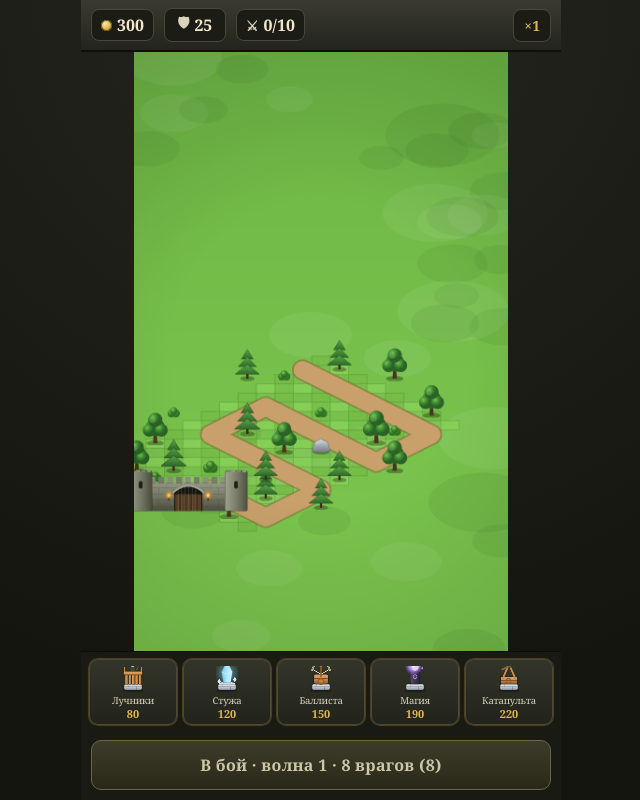
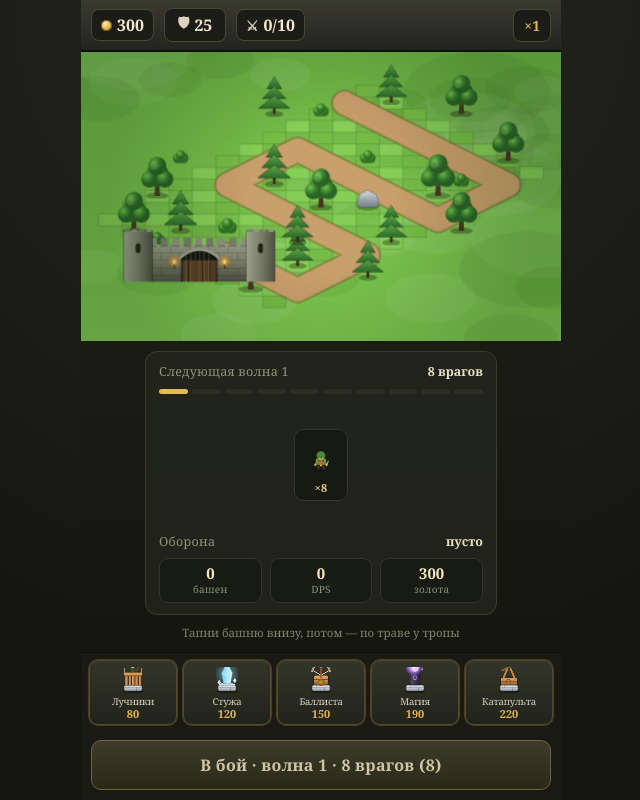
Before and after one commit to Kapitonych/ork-td, a plain HTML site: page index.html in a window 1280 px wide. Shown: the whole page, without its empty margins (319-959 px from the left). Drawn offline with Linux system fonts and the light colour scheme.

Commit message:
deploy 202611191952

```diff
--- a/index.html
+++ b/index.html
@@ -53,7 +53,7 @@
   /* ---------- поле ---------- */
   #fieldWrap{position:relative; flex:0 0 auto; display:block; overflow:hidden; min-height:140px;}
   #cv{
-    position:absolute; inset:0; display:block; width:100%; height:100%; object-fit:contain;
+    position:static; display:block; width:100%; height:auto;
     image-rendering:-webkit-optimize-contrast;
     touch-action:none;
   }
@@ -65,6 +65,30 @@
     line-height:1.35; opacity:0; transition:opacity .2s; pointer-events:none;
   }
   #toast.on{opacity:1;}
+  /* ---------- полоса под полем ---------- */
+  #mid{flex:1 1 auto; min-height:0; display:flex; flex-direction:column; align-items:center; justify-content:flex-start;
+       gap:10px; padding:10px 12px 10px; background:linear-gradient(#1a1c14,#15170f); overflow:hidden;}
+  #brief{flex:1 1 auto; width:100%; max-width:352px; min-height:0; display:flex; flex-direction:column;
+         background:rgba(38,40,30,.7); border:1px solid #3b3d2c; border-radius:12px; padding:11px 13px;}
+  .br-row{display:flex; justify-content:space-between; align-items:baseline; font-size:12.5px; color:#b9b8a4; margin-bottom:2px;}
+  .br-lbl{color:#8f9578; letter-spacing:.3px;}
+  .br-val{color:#e8e1c8; font-weight:bold;}
+  #waveTrack{display:flex; gap:4px; margin:7px 0 2px;}
+  #waveTrack i{flex:1; height:5px; border-radius:3px; background:#2c2e23;}
+  #waveTrack i.done{background:#6f8f3f;}
+  #waveTrack i.now{background:#e2b95c;}
+  #brIcons{flex:1 1 auto; display:flex; flex-wrap:wrap; align-content:center; justify-content:center;
+           gap:8px; margin:10px 0 10px; min-height:46px;}
+  .br-ic{display:flex; flex-direction:column; align-items:center; gap:2px; font-size:12px; color:#cfc9ad;
+         background:rgba(18,20,14,.65); border:1px solid #34362a; border-radius:9px; padding:4px 7px 5px;}
+  .br-ic b{color:#f0cf78; font-size:11px;}
+  .br-ic canvas{width:38px; height:44px;}
+  #brStats{display:flex; gap:8px; margin-top:6px;}
+  #brStats .st{flex:1; background:rgba(18,20,14,.55); border:1px solid #33352a; border-radius:9px;
+               padding:6px 4px; text-align:center;}
+  #brStats .st b{display:block; color:#f2e6bb; font-size:15px; line-height:1.15;}
+  #brStats .st span{display:block; font-size:10px; color:#8c9279; letter-spacing:.3px;}
+  #hint{font-size:11.5px; color:#7f866e; text-align:center; line-height:1.4; max-width:320px;}
   /* ---------- панель башни ---------- */
   #towerPanel{
     flex:0 0 auto; display:flex; align-items:center; gap:8px; padding:7px 10px;
@@ -159,6 +183,21 @@
     <div id="toast"></div>
   </div>
 
+  <div id="mid">
+    <div id="brief">
+      <div class="br-row"><span class="br-lbl" id="brTitle">Волна 1</span><span class="br-val" id="brCount"></span></div>
+      <div id="waveTrack"></div>
+      <div id="brIcons"></div>
+      <div class="br-row" id="brDefRow"><span class="br-lbl">Оборона</span><span class="br-val" id="brDef">—</span></div>
+      <div id="brStats">
+        <div class="st"><b id="stTowers">0</b><span>башен</span></div>
+        <div class="st"><b id="stDps">0</b><span>DPS</span></div>
+        <div class="st"><b id="stGold">0</b><span>золота</span></div>
+      </div>
+    </div>
+    <div id="hint">Тапни башню внизу, потом — по траве у тропы</div>
+  </div>
+
   <section id="towerPanel" class="hidden">
     <div class="tpInfo">
       <div class="tpName" id="tpName">Лучники</div>
@@ -186,9 +225,9 @@
   </div>
 </div>
 
-<script src="sim.js?v=202611191938"></script>
-<script src="sprites.js?v=202611191938"></script>
-<script src="platform.js?v=202611191938"></script>
-<script src="view.js?v=202611191938"></script>
+<script src="sim.js?v=202611191952"></script>
+<script src="sprites.js?v=202611191952"></script>
+<script src="platform.js?v=202611191952"></script>
+<script src="view.js?v=202611191952"></script>
 </body>
 </html>
--- a/view.js
+++ b/view.js
@@ -4,8 +4,10 @@
 
 var CELL = SIM.CELL, COLS = SIM.COLS, ROWS = SIM.ROWS;
 var W = COLS * CELL, H = ROWS * CELL;         // виртуальный размер поля (не экранный)
-var VW = 400, VH = 640;                        // экранный холст в логических пикселях
-var TW = 19, TH = 9.5;                         // полуоси ромба (заполняются в bake)
+var VW = 400;                                  // ширина холста в логических пикселях
+var SPAN = COLS + ROWS;
+var TW = (VW - 10) / SPAN, TH = TW * 0.5;      // полуоси ромба
+var VH = Math.round(SPAN * TH + 46);           // высота холста = высота ромба + запас
 
 var cv = document.getElementById('cv');
 var DPR = Math.min(2, window.devicePixelRatio || 1);
@@ -23,7 +25,11 @@ var el = {
   tpStats: document.getElementById('tpStats'), up: document.getElementById('btnUp'),
   sell: document.getElementById('btnSell'), ovTitle: document.getElementById('ovTitle'),
   ovText: document.getElementById('ovText'), ovBtn: document.getElementById('ovBtn'),
-  stars: document.getElementById('winStars')
+  stars: document.getElementById('winStars'),
+  brTitle: document.getElementById('brTitle'), brCount: document.getElementById('brCount'),
+  brIcons: document.getElementById('brIcons'), brDef: document.getElementById('brDef'),
+  waveTrack: document.getElementById('waveTrack'),
+  stTowers: document.getElementById('stTowers'), stDps: document.getElementById('stDps'), stGold: document.getElementById('stGold')
 };
 
 window.__errs = [];
@@ -39,7 +45,9 @@ var ORDER = Object.keys(SIM.TOWERS).sort(function (a, b) { return SIM.TOWERS[a].
 function prand(i) { var x = Math.sin(i * 127.1 + 0.5) * 43758.5453; return x - Math.floor(x); }
 
 /* ================= изопроекция ================= */
-var OX = VW / 2, OY = VH / 2;
+/* центр ромба: карта смещена, поэтому центрируем по её середине */
+var OX = VW / 2 - ((W - H) / 2) * (TW / CELL);
+var OY = VH / 2 - ((W + H) / 2) * (TH / CELL);
 function iso(wx, wy) {
   return { x: OX + (wx - wy) * (TW / CELL), y: OY + (wx + wy) * (TH / CELL) };
 }
@@ -69,11 +77,6 @@ function diamond(g, c, r, fill, stroke) {
 }
 
 function bake() {
-  /* подгоняем масштаб ромба под холст */
-  var span = COLS + ROWS;
-  TW = Math.min((VW - 6) / span, (VH - 150) / (span * 0.5));
-  TH = TW * 0.5;
-
   var b = document.createElement('canvas');
   b.width = VW * BK; b.height = VH * BK;
   var g = b.getContext('2d');
@@ -298,6 +301,59 @@ function railIcon(key) {
   return c;
 }
 
+function enemyIcon(type) {
+  var spr = SPR.ENEMY[type][0];
+  var w = 26, h = 30, c = document.createElement('canvas');
+  c.width = w * 2; c.height = h * 2;
+  var g = c.getContext('2d'); g.scale(2, 2);
+  var sc = Math.min((w - 3) / spr.w, (h - 3) / spr.h) * 1.12;
+  var gx = spr.gx != null ? spr.gx : spr.w / 2;
+  var gy = spr.gy != null ? spr.gy : spr.h;
+  g.translate(w / 2, h - 4);
+  g.drawImage(spr.c, -gx * sc, -gy * sc, spr.w * sc, spr.h * sc);
+  return c;
+}
+
+var briefWave = -1;
+function updateBrief() {
+  var nx = G.phase === 'wave' ? G.wave : Math.min(SIM.WAVES, G.wave + 1);
+  var def = SIM.WAVEDEF[nx - 1];
+  el.brTitle.textContent = G.phase === 'wave' ? 'Идёт волна ' + nx : 'Следующая волна ' + nx;
+  if (UI.trackWave !== nx) {
+    UI.trackWave = nx;
+    var tr = '';
+    for (var w2 = 1; w2 <= SIM.WAVES; w2++) tr += '<i class="' + (w2 < nx ? 'done' : w2 === nx ? 'now' : '') + '"></i>';
+    el.waveTrack.innerHTML = tr;
+  }
+  if (nx !== briefWave) {
+    briefWave = nx;
+    el.brIcons.innerHTML = '';
+    if (def) {
+      var total = 0;
+      def.groups.forEach(function (grp) {
+        total += grp.n;
+        var ic = document.createElement('span');
+        ic.className = 'br-ic';
+        ic.appendChild(enemyIcon(grp.t));
+        var nn = document.createElement('b'); nn.textContent = '×' + grp.n;
+        ic.appendChild(nn);
+        el.brIcons.appendChild(ic);
+      });
+      el.brCount.textContent = total + ' врагов';
+    }
+  }
+  var dps = 0;
+  for (var i = 0; i < G.towers.length; i++) dps += G.towers[i].st.dmg * G.towers[i].st.rate;
+  var lv = { 1: 'ур.1', 2: 'ур.2', 3: 'ур.3' }, byLv = {};
+  for (var k = 0; k < G.towers.length; k++) byLv[G.towers[k].lvl] = (byLv[G.towers[k].lvl] || 0) + 1;
+  var parts = [];
+  for (var L in byLv) parts.push((lv[L] || L) + '×' + byLv[L]);
+  el.brDef.textContent = G.towers.length ? parts.join(' · ') : 'пусто';
+  el.stTowers.textContent = G.towers.length;
+  el.stDps.textContent = Math.round(dps);
+  el.stGold.textContent = Math.floor(G.gold);
+}
+
 function buildRail() {
   rail.innerHTML = '';
   ORDER.forEach(function (key) {
@@ -351,6 +407,8 @@ function updateUI() {
     el.waveBtn.textContent = G.phase === 'win' ? 'Замок выстоял' : 'Замок пал';
     el.waveBtn.classList.add('wait');
   }
+
+  updateBrief();
 
   var t = null;
   for (var j = 0; j < G.towers.length; j++) if (G.towers[j].id === UI.sel) t = G.towers[j];
@@ -480,10 +538,13 @@ function layout() {
   var others = 0;
   for (var i = 0; i < app.children.length; i++) {
     var ch = app.children[i];
-    if (ch !== wrap) others += ch.offsetHeight;
+    if (ch !== wrap && ch.id !== 'mid') others += ch.offsetHeight;
   }
-  var hgt = app.clientHeight - others;
-  wrap.style.height = Math.max(140, hgt) + 'px';
+  var avail = app.clientHeight - others;
+  /* карта в ромбе 2:1: поле ровно по холсту, остальное отдаём UI */
+  var wW = wrap.clientWidth || app.clientWidth;
+  var mapH = Math.round(wW * VH / VW);
+  wrap.style.height = Math.max(140, Math.round(mapH)) + 'px';
 }
 window.addEventListener('resize', layout);
 window.addEventListener('orientationchange', layout);
```
